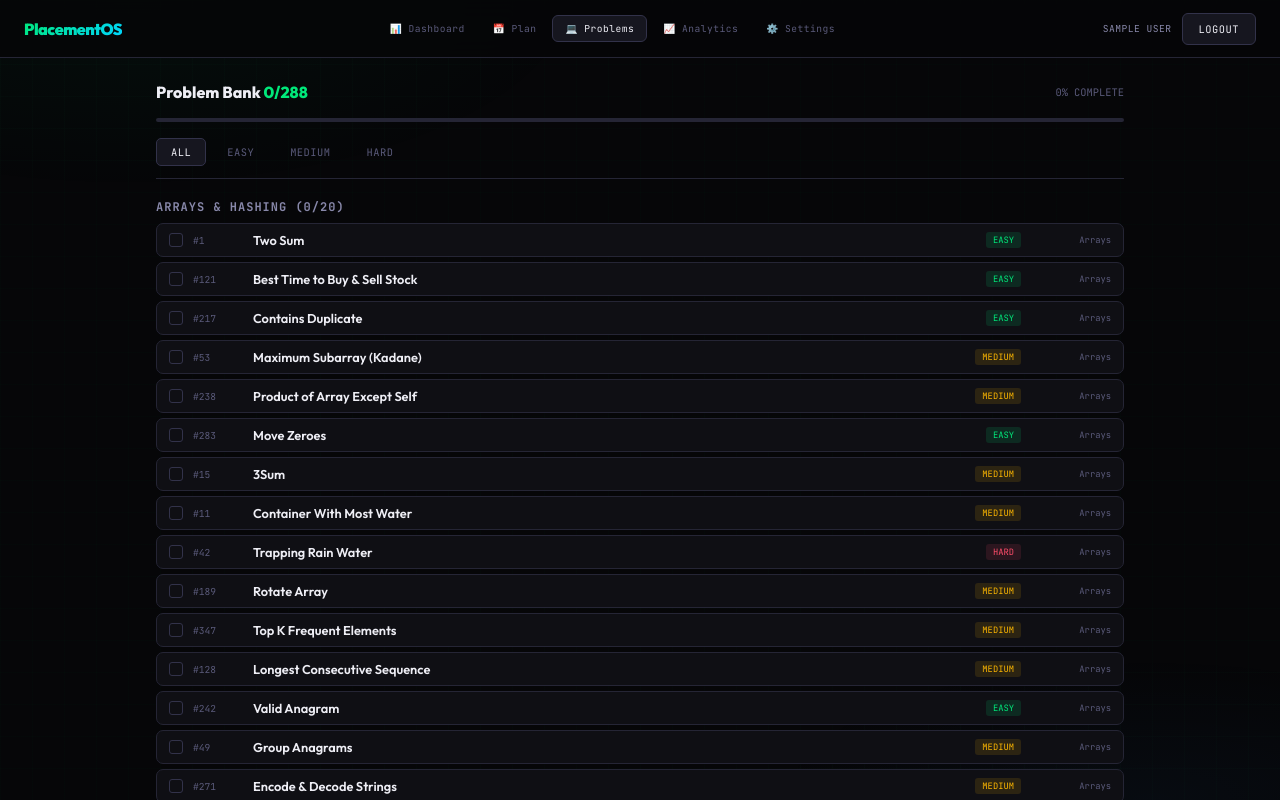
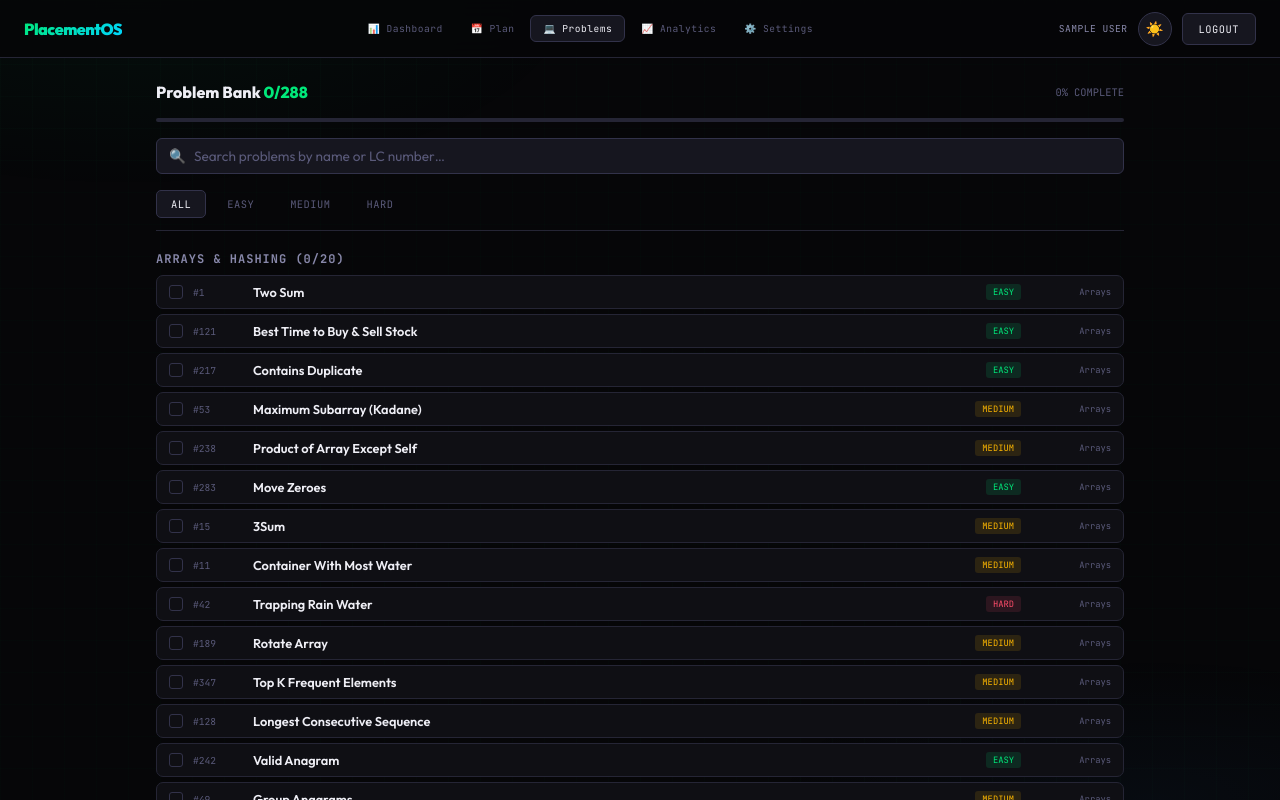
Before and after one commit to Shivasai0105/placementos, a React (Vite) app in the folder client/: page /problems in a window 1280 px wide. Shown: the top 800 px of the page. Built offline with nearby package versions, Linux system fonts and the light colour scheme; no server answers; sample sign-in values are in the browser's storage.

Commit message:
feat: add problem search, company editor, dark/light mode

```diff
--- a/client/src/App.jsx
+++ b/client/src/App.jsx
@@ -1,5 +1,6 @@
 import { Routes, Route, Navigate } from 'react-router-dom';
 import { useAuth } from './context/AuthContext';
+import { useTheme } from './hooks/useTheme';
 import Login from './pages/Login';
 import Register from './pages/Register';
 import Dashboard from './pages/Dashboard';
@@ -37,6 +38,7 @@ const AppLayout = ({ children }) => (
 );
 
 export default function App() {
+  useTheme(); // initialise theme (reads localStorage, applies data-theme to <html>)
   const { token, loading } = useAuth();
 
   if (loading) return (
--- a/client/src/components/Navbar.jsx
+++ b/client/src/components/Navbar.jsx
@@ -1,9 +1,11 @@
 import { NavLink, useNavigate } from 'react-router-dom';
 import { useAuth } from '../context/AuthContext';
+import { useTheme } from '../hooks/useTheme';
 
 export default function Navbar() {
   const { user, logout } = useAuth();
   const navigate = useNavigate();
+  const { theme, toggleTheme } = useTheme();
 
   const handleLogout = () => {
     logout();
@@ -34,6 +36,13 @@ export default function Navbar() {
 
       <div className="nav-right">
         {user && <span className="nav-user">{user.name?.toUpperCase()}</span>}
+        <button
+          className="theme-toggle"
+          onClick={toggleTheme}
+          title={theme === 'dark' ? 'Switch to Light Mode' : 'Switch to Dark Mode'}
+        >
+          {theme === 'dark' ? '☀️' : '🌙'}
+        </button>
         <button className="btn" onClick={handleLogout}>LOGOUT</button>
       </div>
     </nav>
--- /dev/null
+++ b/client/src/hooks/useTheme.js
@@ -0,0 +1,16 @@
+import { useState, useEffect } from 'react';
+
+export const useTheme = () => {
+  const [theme, setTheme] = useState(() => {
+    return localStorage.getItem('pos_theme') || 'dark';
+  });
+
+  useEffect(() => {
+    document.documentElement.setAttribute('data-theme', theme);
+    localStorage.setItem('pos_theme', theme);
+  }, [theme]);
+
+  const toggleTheme = () => setTheme(t => t === 'dark' ? 'light' : 'dark');
+
+  return { theme, toggleTheme };
+};
--- a/client/src/index.css
+++ b/client/src/index.css
@@ -19,6 +19,46 @@
   --muted2: #8888aa;
   --radius: 10px;
   --radius-sm: 6px;
+}
+
+/* ===== LIGHT THEME ===== */
+[data-theme="light"] {
+  --bg: #f0f2f5;
+  --surface: #ffffff;
+  --surface2: #f5f6fa;
+  --surface3: #eaecf3;
+  --border: #dde0ea;
+  --border2: #c8ccd8;
+  --text: #181828;
+  --muted: #8888aa;
+  --muted2: #555578;
+}
+[data-theme="light"] body::before {
+  background:
+    radial-gradient(ellipse 60% 40% at 10% 0%, rgba(0,200,100,0.06) 0%, transparent 60%),
+    radial-gradient(ellipse 50% 30% at 90% 100%, rgba(59,158,255,0.05) 0%, transparent 60%),
+    linear-gradient(rgba(0,200,100,0.03) 1px, transparent 1px),
+    linear-gradient(90deg, rgba(0,200,100,0.03) 1px, transparent 1px);
+  background-size: 100% 100%, 100% 100%, 32px 32px, 32px 32px;
+}
+[data-theme="light"] .navbar {
+  background: rgba(240,242,245,0.9);
+}
+[data-theme="light"] .mobile-nav {
+  background: rgba(245,246,250,0.97);
+}
+[data-theme="light"] .loading-screen {
+  background: var(--bg);
+}
+[data-theme="light"] input,
+[data-theme="light"] textarea,
+[data-theme="light"] select {
+  background: var(--surface2);
+  border-color: var(--border2);
+  color: var(--text);
+}
+[data-theme="light"] .auth-card {
+  box-shadow: 0 4px 30px rgba(0,0,0,0.08);
 }
 
 * { box-sizing: border-box; margin: 0; padding: 0; }
@@ -177,6 +217,22 @@ input::placeholder { color: var(--muted); }
 .nt-title { font-weight: 800; font-size: 0.85rem; color: var(--green); margin-bottom: 2px; }
 .nt-msg { font-size: 0.73rem; color: var(--muted2); }
 .nt-close { cursor: pointer; color: var(--muted); font-size: 1rem; padding: 4px; }
+.nt-action {
+  font-family: 'JetBrains Mono', monospace;
+  font-size: 0.6rem;
+  font-weight: 700;
+  color: var(--green);
+  background: rgba(0,232,122,0.1);
+  border: 1px solid rgba(0,232,122,0.3);
+  border-radius: 4px;
+  padding: 4px 10px;
+  cursor: pointer;
+  letter-spacing: 0.5px;
+  white-space: nowrap;
+  transition: all 0.15s;
+}
+.nt-action:hover { background: rgba(0,232,122,0.2); }
+
 
 /* ===== AUTH PAGES ===== */
 .auth-page {
@@ -268,6 +324,22 @@ input::placeholder { color: var(--muted); }
 }
 .nav-link:hover { color: var(--text); background: var(--surface2); }
 .nav-link.active { background: var(--surface2); color: var(--text); border: 1px solid var(--border2); }
+.theme-toggle {
+  width: 34px;
+  height: 34px;
+  border-radius: 50%;
+  border: 1px solid var(--border2);
+  background: var(--surface2);
+  color: var(--text);
+  display: flex;
+  align-items: center;
+  justify-content: center;
+  font-size: 0.9rem;
+  cursor: pointer;
+  transition: all 0.2s;
+  flex-shrink: 0;
+}
+.theme-toggle:hover { border-color: var(--green); transform: rotate(20deg); }
 .nav-right { display: flex; align-items: center; gap: 10px; }
 .nav-user {
   font-family: 'JetBrains Mono', monospace;
@@ -671,3 +743,83 @@ input::placeholder { color: var(--muted); }
   .mobile-nav { display: block; }
   .nav-links { display: none; }
 }
+
+/* ===== SEARCH BAR ===== */
+.search-bar {
+  display: flex;
+  align-items: center;
+  gap: 8px;
+  background: var(--surface2);
+  border: 1px solid var(--border2);
+  border-radius: var(--radius-sm);
+  padding: 8px 12px;
+  margin-bottom: 16px;
+  transition: border-color 0.2s;
+}
+.search-bar:focus-within { border-color: var(--green); }
+.search-bar input {
+  background: none;
+  border: none;
+  padding: 0;
+  font-size: 0.85rem;
+  color: var(--text);
+  flex: 1;
+  outline: none;
+  width: 100%;
+}
+.search-icon { color: var(--muted); font-size: 0.85rem; flex-shrink: 0; }
+.search-clear {
+  color: var(--muted);
+  cursor: pointer;
+  font-size: 0.75rem;
+  padding: 2px 4px;
+  border-radius: 3px;
+  transition: color 0.15s;
+}
+.search-clear:hover { color: var(--text); }
+
+/* ===== COMPANY CHIP EDITOR ===== */
+.company-chips {
+  display: flex;
+  flex-wrap: wrap;
+  gap: 8px;
+  margin-bottom: 14px;
+  min-height: 36px;
+}
+.company-chip {
+  display: inline-flex;
+  align-items: center;
+  gap: 6px;
+  font-family: 'JetBrains Mono', monospace;
+  font-size: 0.6rem;
+  padding: 5px 10px 5px 12px;
+  border-radius: 20px;
+  border: 1px solid var(--border2);
+  background: var(--surface2);
+  color: var(--text);
+  letter-spacing: 0.5px;
+  transition: border-color 0.2s;
+}
+.company-chip:hover { border-color: var(--green); }
+.chip-remove {
+  color: var(--muted);
+  cursor: pointer;
+  font-size: 0.7rem;
+  line-height: 1;
+  padding: 1px 2px;
+  border-radius: 2px;
+  transition: color 0.15s;
+}
+.chip-remove:hover { color: var(--red); }
+.add-company-row {
+  display: flex;
+  gap: 8px;
+  align-items: center;
+  margin-top: 4px;
+}
+.add-company-row input {
+  flex: 1;
+  max-width: 220px;
+  font-size: 0.8rem;
+  padding: 7px 12px;
+}
--- a/client/src/pages/Problems.jsx
+++ b/client/src/pages/Problems.jsx
@@ -8,6 +8,7 @@ export default function Problems() {
   const [progress, setProgress] = useState({ tasks: {}, problems: {} });
   const [loading, setLoading] = useState(true);
   const [filter, setFilter] = useState('all'); // all, easy, medium, hard
+  const [search, setSearch] = useState('');
 
   const fetchProgress = useCallback(async () => {
     try {
@@ -39,6 +40,15 @@ export default function Problems() {
   const total = PROBLEMS.reduce((s, sec) => s + sec.problems.length, 0);
   const done = PROBLEMS.reduce((s, sec) => s + sec.problems.filter(p => isDone(p.id)).length, 0);
 
+  // Normalize search query
+  const q = search.trim().toLowerCase();
+
+  const getFiltered = (problems) => {
+    let list = filter === 'all' ? problems : problems.filter(p => p.diff === filter);
+    if (q) list = list.filter(p => p.name.toLowerCase().includes(q) || String(p.lc).includes(q));
+    return list;
+  };
+
   if (loading) return <div style={{ textAlign: 'center', padding: '60px', color: 'var(--muted)' }}>Loading problems...</div>;
 
   return (
@@ -57,6 +67,21 @@ export default function Problems() {
         <div className="prog-fill" style={{ width: `${Math.round(done / total * 100)}%` }} />
       </div>
 
+      {/* Search bar */}
+      <div className="search-bar">
+        <span className="search-icon">🔍</span>
+        <input
+          type="text"
+          placeholder="Search problems by name or LC number…"
+          value={search}
+          onChange={e => setSearch(e.target.value)}
+          autoComplete="off"
+        />
+        {search && (
+          <span className="search-clear" onClick={() => setSearch('')} title="Clear search">✕</span>
+        )}
+      </div>
+
       {/* Filter tabs */}
       <div className="tabs">
         {['all', 'easy', 'medium', 'hard'].map(f => (
@@ -68,7 +93,7 @@ export default function Problems() {
 
       {/* Problem Sections */}
       {PROBLEMS.map(section => {
-        const filtered = filter === 'all' ? section.problems : section.problems.filter(p => p.diff === filter);
+        const filtered = getFiltered(section.problems);
         if (filtered.length === 0) return null;
         const secDone = filtered.filter(p => isDone(p.id)).length;
 
@@ -95,6 +120,13 @@ export default function Problems() {
           </div>
         );
       })}
+
+      {/* Empty state when searching */}
+      {q && PROBLEMS.every(sec => getFiltered(sec.problems).length === 0) && (
+        <div style={{ textAlign: 'center', padding: '40px 0', color: 'var(--muted)', fontFamily: "'JetBrains Mono',monospace", fontSize: '0.75rem' }}>
+          No problems found for "{search}"
+        </div>
+      )}
     </div>
   );
 }
```
Also changed, not shown: client/src/pages/Settings.jsx (+53 -1 lines).
